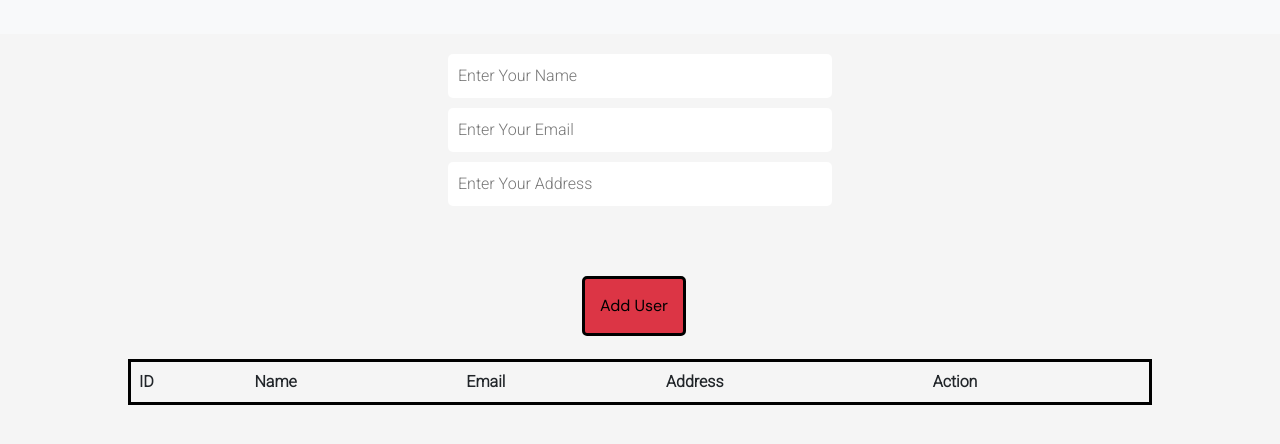
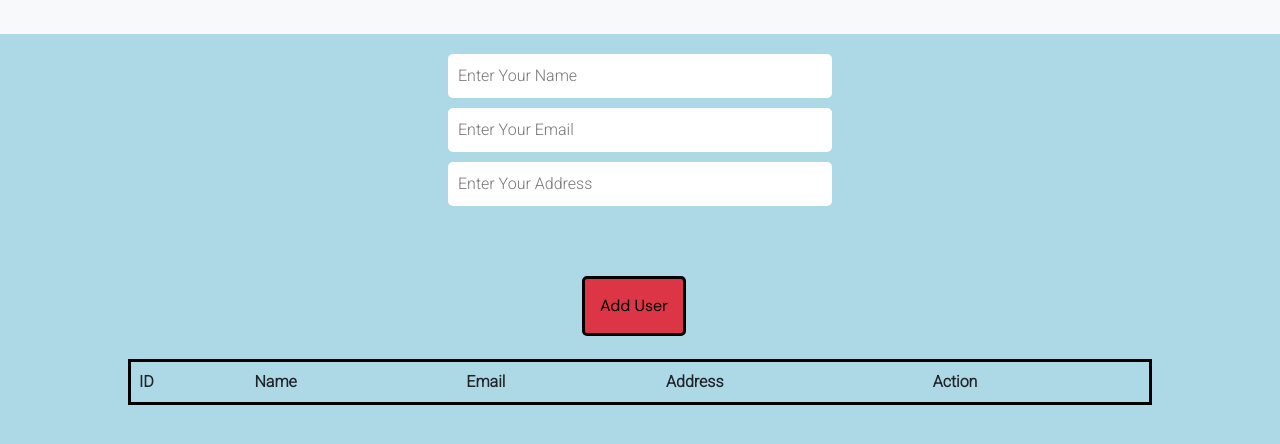
Before and after one commit to AbdullahAnsariGit/User-Data-App-New, a website: page index.html in a window 1280 px wide. Drawn offline with nearby package versions, Linux system fonts and the light colour scheme; no server answers; a web font is replaced by a local one.

Commit message:
Update index.css

```diff
--- a/index.css
+++ b/index.css
@@ -3,8 +3,8 @@
 @import url('https://fonts.googleapis.com/css2?family=Roboto:wght@300&display=swap');
 @import url('https://fonts.googleapis.com/css2?family=DM+Sans&family=Dongle&family=Roboto:wght@300&display=swap');
 body {
-    background-color: whitesmoke;
-    color:whitesmoke
+    background-color: lightblue;
+    color:Smoke;
 }
 
 .container {
```
